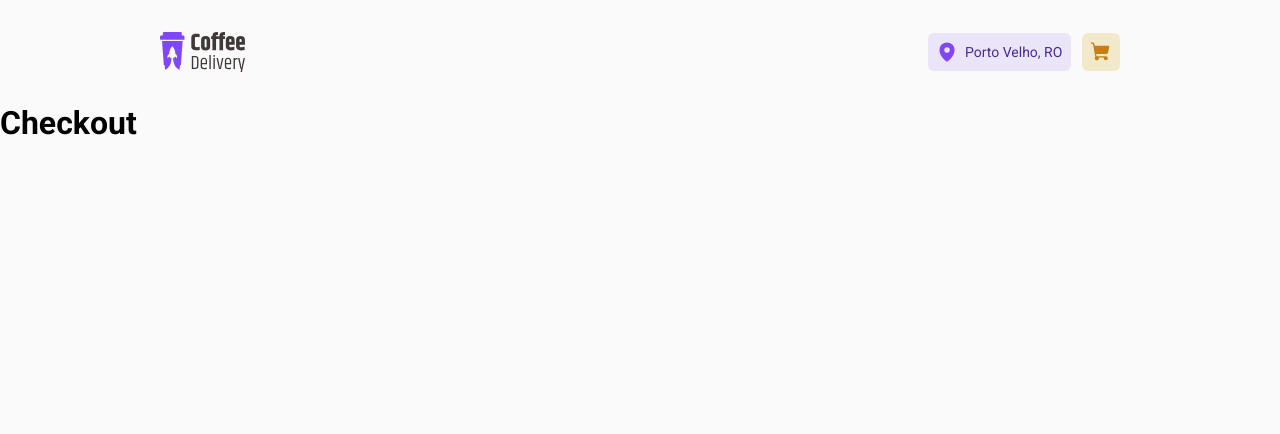
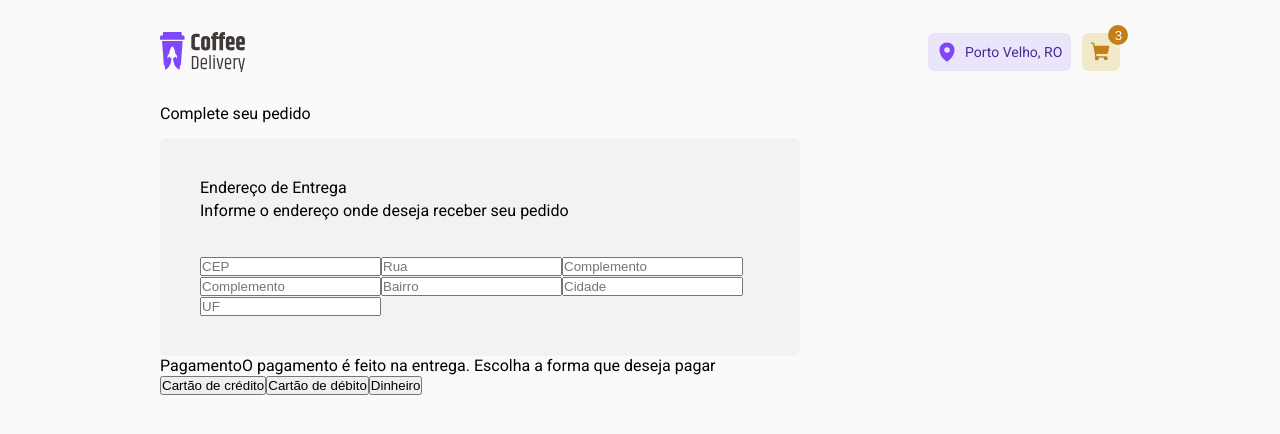
Before and after one commit to jrsoares/CoffeeDelivery, a React (Vite) app: page /checkout in a window 1280 px wide. Shown: the top 434 px of the page. Built offline with nearby package versions, Linux system fonts and the light colour scheme.

Commit message:
Starting Checkout Page Styling

```diff
--- a/src/components/Header/index.tsx
+++ b/src/components/Header/index.tsx
@@ -11,7 +11,11 @@ export function Header() {
           <MapPin weight="fill" size={22} />
           Porto Velho, RO
         </a>
-        <Button>{<ShoppingCart weight="fill" size={22} />}</Button>
+        <Button>
+          {<ShoppingCart weight="fill" size={22} />}
+
+          <span>3</span>
+        </Button>
       </Info>
     </HeaderContainer>
   );
--- a/src/components/Header/styles.ts
+++ b/src/components/Header/styles.ts
@@ -33,6 +33,7 @@ export const Info = styled.div`
 `;
 
 export const Button = styled.button`
+  position: relative;
   border: 0;
   width: 2.375rem;
   height: 2.375rem;
@@ -42,4 +43,19 @@ export const Button = styled.button`
   justify-content: center;
   color: ${(props) => props.theme["brand-yellow-dark"]};
   background: ${(props) => props.theme["brand-yellow-light"]};
+
+  span {
+    position: absolute;
+    width: 1.25rem;
+    height: 1.25rem;
+    display: flex;
+    align-items: center;
+    justify-content: center;
+    background: ${(props) => props.theme["brand-yellow-dark"]};
+    color: ${(props) => props.theme["base-white"]};
+    border-radius: 1000px;
+
+    right: -8.35px;
+    top: -8px;
+
 `;
--- a/src/pages/Checkout/index.tsx
+++ b/src/pages/Checkout/index.tsx
@@ -1,9 +1,36 @@
 import React from "react";
+import { Container, CheckoutForm, Form, Payment } from "./styles";
 
 export function Checkout() {
   return (
-    <div>
-      <h1>Checkout</h1>
-    </div>
+    <Container>
+      <CheckoutForm>
+        Complete seu pedido
+        <Form>
+          <div>
+            <span>Endereço de Entrega</span>
+            <span>Informe o endereço onde deseja receber seu pedido</span>
+          </div>
+          <input type="text" placeholder="CEP" />
+          <input type="text" placeholder="Rua" />
+          <input type="text" placeholder="Complemento" />
+          <input type="text" placeholder="Complemento" />
+          <input type="text" placeholder="Bairro" />
+          <input type="text" placeholder="Cidade" />
+          <input type="text" placeholder="UF" />
+        </Form>
+        <Payment>
+          <div>
+            <span>Pagamento</span>
+            <span>
+              O pagamento é feito na entrega. Escolha a forma que deseja pagar
+            </span>
+          </div>
+          <button>Cartão de crédito</button>
+          <button>Cartão de débito</button>
+          <button>Dinheiro</button>
+        </Payment>
+      </CheckoutForm>
+    </Container>
   );
 }
--- /dev/null
+++ b/src/pages/Checkout/styles.ts
@@ -0,0 +1,28 @@
+import styled from "styled-components";
+
+export const Container = styled.div`
+  padding: 0 10rem;
+`;
+
+export const CheckoutForm = styled.div`
+  width: 40rem;
+`;
+
+export const Form = styled.form`
+  margin-top: 15px;
+  padding: 2.5rem;
+  border-radius: 6px;
+  background: ${(props) => props.theme["base-card"]};
+
+  > div {
+    display: flex;
+    flex-direction: column;
+    margin-bottom: 2rem;
+    span {
+      line-height: 130%;
+      margin-bottom: 2px;
+    }
+  }
+`;
+
+export const Payment = styled.div``;
--- a/src/pages/Home/styles.ts
+++ b/src/pages/Home/styles.ts
@@ -1,6 +1,7 @@
 import styled from "styled-components";
 
 export const Intro = styled.div`
+  height: 544px;
   display: flex;
   padding: 0 10rem;
   margin-top: 5.875rem;
@@ -36,10 +37,10 @@ export const Title = styled.div`
 export const List = styled.ul`
   display: grid;
   grid-template-columns: 231px 1fr;
-  grid-column-gap: 40px;
-  grid-row-gap: 20px;
+  grid-column-gap: 2.5rem;
+  grid-row-gap: 1.25rem;
   list-style: none;
-  width: 567px;
+  width: 35.5rem;
 `;
 
 const ICON_COLORS = {
```
Also changed, not shown: src/assets/background.svg (added).
